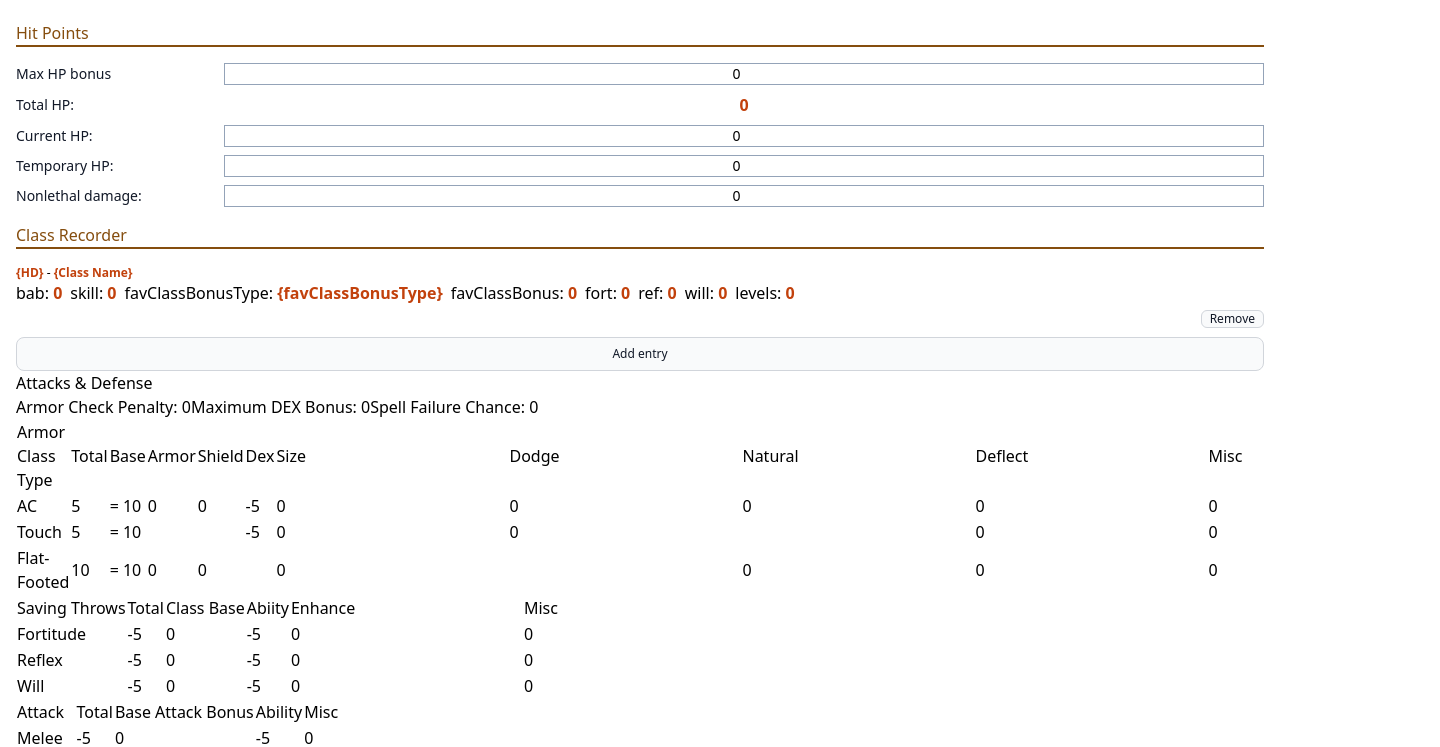
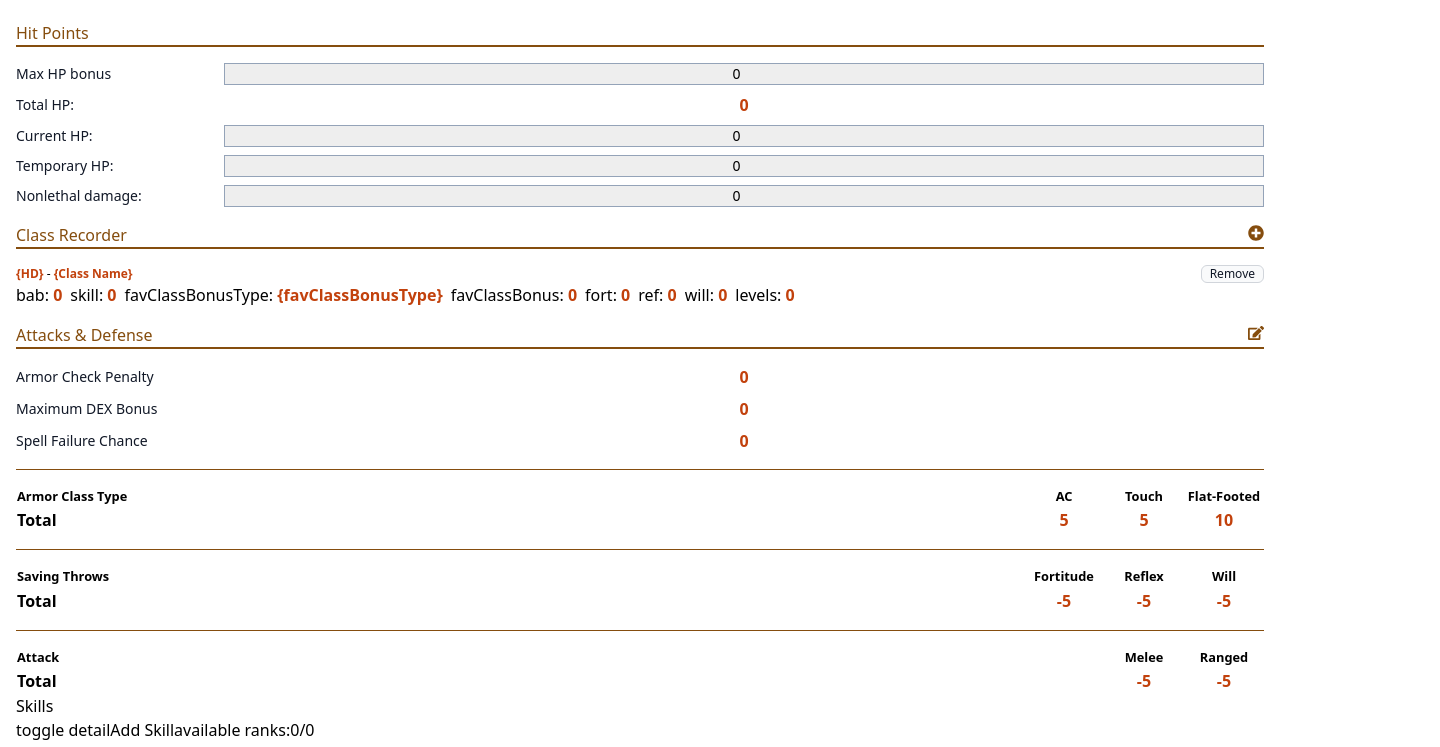
Before and after one commit to DominusAnima/Sheetfinder, a React (Vite) app: page / in a window 1280 px wide. Shown: the part 424-1171 px from the top of the page, 1440 px wide, since content can reach past the window. Built offline with nearby package versions, Linux system fonts and the light colour scheme.

Commit message:
Move stuff around, make Attack and Defense look nice

```diff
--- a/src/Blocks/AbilityScores.tsx
+++ b/src/Blocks/AbilityScores.tsx
@@ -1,6 +1,6 @@
 import cx from "classnames";
 import React, { useState } from "react";
-import FlatButton from "../Components/FlatButton";
+import EditButton from "../Components/EditButton";
 import InlineInput from "../Components/InlineInput";
 import SectionTitle from "../Components/SectionTitle";
 import { Abilities, AbilityBlock } from "../charSheet";
@@ -43,10 +43,8 @@ export function AbilityScores({ state }: { state: AbilityBlock }) {
 
   return (
     <div className="mt-4">
-      <SectionTitle title="Ability scores">
-        <FlatButton onClick={() => setShowDetails((v) => !v)}>
-          {showDetails ? "Hide details" : "Show details"}
-        </FlatButton>
+      <SectionTitle title="Ability Scores">
+        <EditButton editing={showDetails} onClick={() => setShowDetails((v) => !v)} />
       </SectionTitle>
 
       <table className="w-full mt-4 table table--striped">
@@ -54,8 +52,8 @@ export function AbilityScores({ state }: { state: AbilityBlock }) {
           <thead>
             <tr>
               <th />
-              <th>Total</th>
-              <th>Mod</th>
+              <th className="w-20">Total</th>
+              <th className="w-20">Mod</th>
             </tr>
           </thead>
         )}
--- a/src/Blocks/Bio.tsx
+++ b/src/Blocks/Bio.tsx
@@ -1,4 +1,5 @@
 import React, { InputHTMLAttributes, useState } from "react";
+import EditButton from "../Components/EditButton";
 import Field from "../Components/Field";
 import Input from "../Components/Input";
 import SectionTitle from "../Components/SectionTitle";
@@ -6,7 +7,6 @@ import Select from "../Components/Select";
 import Textarea from "../Components/Textarea";
 import { Alignment, BioBlock, CharacterSize } from "../charSheet";
 import { useFormDispatch } from "../lib/useFormDispatch";
-import EditButton from "../Components/EditButton";
 
 const LABELS: { [K in keyof BioBlock]: string } = {
   age: "Age",
@@ -151,7 +151,7 @@ const Bio: React.FC<Props> = ({ state }) => {
 
   return (
     <div>
-      <SectionTitle title="Character info">
+      <SectionTitle title="Character Info">
         <EditButton editing={editing} onClick={() => setEditing((v) => !v)} />
       </SectionTitle>
       {editing ? <BioForm state={state} /> : <BioSummary state={state} />}
--- a/src/Blocks/ClassRecorder.tsx
+++ b/src/Blocks/ClassRecorder.tsx
@@ -1,9 +1,11 @@
 import React from "react";
+import { FaPlusCircle } from "react-icons/fa";
+import Button from "../Components/Button";
+import FlatButton from "../Components/FlatButton";
+import ModalInput from "../Components/ModalInput";
 import SectionTitle from "../Components/SectionTitle";
 import { ClassRecordBlock } from "../charSheet";
 import { useFormDispatch } from "../lib/useFormDispatch";
-import ModalInput from "../Components/ModalInput";
-import Button from "../Components/Button";
 
 const fields = ["bab", "skill", "favClassBonusType", "favClassBonus", "fort", "ref", "will", "levels"] as const;
 
@@ -32,13 +34,29 @@ export function ClassRecorder({ state }: { state: ClassRecordBlock }) {
 
   return (
     <div className="mt-4">
-      <SectionTitle title="Class Recorder" />
+      <SectionTitle title="Class Recorder">
+        <FlatButton onClick={() => dispatch({ type: "addClassEntry" })}>
+          <FaPlusCircle />
+        </FlatButton>
+      </SectionTitle>
       {state.entries.map((entry, i) => (
         <React.Fragment key={i}>
-          <div className="text-xs mt-4">
-            <ModalInput value={entry.hitDie} placeholder="{HD}" onChange={(v) => handleChange(i, "hitDie", v)} />
-            {" - "}
-            <ModalInput value={entry.name} placeholder="{Class Name}" onChange={(v) => handleChange(i, "name", v)} />
+          <div className="mt-4 flex items-center justify-between">
+            <div className="text-xs">
+              <ModalInput value={entry.hitDie} placeholder="{HD}" onChange={(v) => handleChange(i, "hitDie", v)} />
+              {" - "}
+              <ModalInput value={entry.name} placeholder="{Class Name}" onChange={(v) => handleChange(i, "name", v)} />
+            </div>
+            <Button
+              size="small"
+              onClick={() => {
+                if (confirm("Are you sure?")) {
+                  dispatch({ type: "removeClassEntry", payload: { index: i } });
+                }
+              }}
+            >
+              Remove
+            </Button>
           </div>
           <div className="flex flex-wrap gap-x-2">
             {fields.map((field) => (
@@ -53,23 +71,8 @@ export function ClassRecorder({ state }: { state: ClassRecordBlock }) {
               </div>
             ))}
           </div>
-          <div className="text-right">
-            <Button
-              size="small"
-              onClick={() => {
-                if (confirm("Are you sure?")) {
-                  dispatch({ type: "removeClassEntry", payload: { index: i } });
-                }
-              }}
-            >
-              Remove
-            </Button>
-          </div>
         </React.Fragment>
       ))}
-      <Button className="mt-2" block onClick={() => dispatch({ type: "addClassEntry" })}>
-        Add entry
-      </Button>
     </div>
   );
 }
--- a/src/Blocks/Combat.tsx
+++ b/src/Blocks/Combat.tsx
@@ -1,7 +1,13 @@
+import { useState } from "react";
+import EditButton from "../Components/EditButton";
+import Field from "../Components/Field";
+import InlineInput from "../Components/InlineInput";
+import SectionTitle from "../Components/SectionTitle";
 import { Blocks } from "../charSheet";
 import { useFormDispatch } from "../lib/useFormDispatch";
 
 export function CombatBlock({ state }: { state: Blocks }) {
+  const [editing, setEditing] = useState(false);
   const dispatch = useFormDispatch();
   function handleACChange(field: "dodge" | "deflect" | "natural" | "size" | "misc", value: string) {
     dispatch({ type: "changeACBonus", payload: { field, value } });
@@ -18,208 +24,277 @@ export function CombatBlock({ state }: { state: Blocks }) {
     });
   }
 
-  function handleSubmit(event: { preventDefault: any }) {
-    event.preventDefault;
-  }
+  return (
+    <div className="mt-4">
+      <SectionTitle title="Attacks & Defense">
+        <EditButton editing={editing} onClick={() => setEditing((v) => !v)} />
+      </SectionTitle>
 
-  return (
-    <div onSubmit={handleSubmit}>
-      <h2>Attacks & Defense</h2>
-      <label>Armor Check Penalty: {state.combat.armorCheckPenalty}</label>
-      <label>Maximum DEX Bonus: {state.combat.acBonuses.maxDex}</label>
-      <label>Spell Failure Chance: {state.combat.spellFail}</label>
-      <table>
+      <div className="space-y-2 mt-4">
+        <Field label="Armor Check Penalty" horizontal>
+          <p className="flex-1 text-center value">{state.combat.armorCheckPenalty}</p>
+        </Field>
+        <Field label="Maximum DEX Bonus" horizontal>
+          <p className="flex-1 text-center value">{state.combat.acBonuses.maxDex}</p>
+        </Field>
+        <Field label="Spell Failure Chance" horizontal>
+          <p className="flex-1 text-center value">{state.combat.spellFail}</p>
+        </Field>
+      </div>
+
+      <hr className="my-4" />
+
+      {/* It would be better to change the AC objects into something similar to saves and then put them in an array, so they can be more efficient to work with */}
+      <table className="table table--striped w-full mt-4">
         <thead>
           <tr>
-            <td>Armor Class Type</td>
-            <td>Total</td>
-            <td>Base</td>
-            <td>Armor</td>
-            <td>Shield</td>
-            <td>Dex</td>
-            <td>Size</td>
-            <td>Dodge</td>
-            <td>Natural</td>
-            <td>Deflect</td>
-            <td>Misc</td>
+            <th className="whitespace-nowrap">Armor Class Type</th>
+            <th className="whitespace-nowrap w-20">AC</th>
+            <th className="whitespace-nowrap w-20">Touch</th>
+            <th className="whitespace-nowrap w-20">Flat-Footed</th>
           </tr>
         </thead>
+        {editing && (
           <tbody>
             <tr>
-            {/* It would be better to change the AC objects into something similar to saves and then put them in an array, so they can be more efficient to work with */}
-            <td>AC</td>
-            <td>{state.combat.ac}</td>
-            <td>= 10</td>
-            <td>{state.combat.acBonuses.armor}</td>
-            <td>{state.combat.acBonuses.shield}</td>
-            <td>{Math.min(state.combat.acBonuses.maxDex, state.abilityBlock.abilities.dex.mod)}</td>
+              <td>Base</td>
+              <td className="text-center font-bold">10</td>
+              <td className="text-center font-bold">10</td>
+              <td className="text-center font-bold">10</td>
+            </tr>
+            <tr>
+              <td>Armor</td>
+              <td className="text-center value">{state.combat.acBonuses.armor}</td>
+              <td className="text-center value">-</td>
+              <td className="text-center value">{state.combat.acBonuses.armor}</td>
+            </tr>
+            <tr>
+              <td>Shield</td>
+              <td className="text-center value">{state.combat.acBonuses.shield}</td>
+              <td className="text-center value">-</td>
+              <td className="text-center value">{state.combat.acBonuses.shield}</td>
+            </tr>
+            <tr>
+              <td>Dex</td>
+              <td className="text-center value">
+                {Math.min(state.combat.acBonuses.maxDex, state.abilityBlock.abilities.dex.mod)}
+              </td>
+              <td className="text-center value">
+                {Math.min(state.combat.acBonuses.maxDex, state.abilityBlock.abilities.dex.mod)}
+              </td>
+              <td className="text-center value">-</td>
+            </tr>
+            <tr>
+              <td>Size</td>
+              <td colSpan={3}>
+                <InlineInput
+                  type="number"
+                  value={state.combat.acBonuses.size}
+                  onChange={(e) => handleACChange("size", e.target.value)}
+                />
+              </td>
+            </tr>
+            <tr>
+              <td>Dodge</td>
               <td>
-              <input value={state.combat.acBonuses.size} onChange={(e) => handleACChange("size", e.target.value)} />
+                <InlineInput
+                  type="number"
+                  value={state.combat.acBonuses.dodge}
+                  onChange={(e) => handleACChange("dodge", e.target.value)}
+                />
               </td>
               <td>
-              <input value={state.combat.acBonuses.dodge} onChange={(e) => handleACChange("dodge", e.target.value)} />
+                <InlineInput
+                  type="number"
+                  value={state.combat.acBonuses.dodge}
+                  onChange={(e) => handleACChange("dodge", e.target.value)}
+                />
               </td>
+              <td></td>
+            </tr>
+            <tr>
+              <td>Natural</td>
               <td>
-              <input
+                <InlineInput
+                  type="number"
                   value={state.combat.acBonuses.natural}
                   onChange={(e) => handleACChange("natural", e.target.value)}
                 />
               </td>
+              <td></td>
               <td>
-              <input
+                <InlineInput
+                  type="number"
+                  value={state.combat.acBonuses.natural}
+                  onChange={(e) => handleACChange("natural", e.target.value)}
+                />
+              </td>
+            </tr>
+            <tr>
+              <td>Deflect</td>
+              <td colSpan={3}>
+                <InlineInput
+                  type="number"
                   value={state.combat.acBonuses.deflect}
                   onChange={(e) => handleACChange("deflect", e.target.value)}
                 />
               </td>
+            </tr>
+            <tr>
+              <td>Misc</td>
+              <td colSpan={3}>
+                <InlineInput
+                  type="number"
+                  value={state.combat.acBonuses.misc}
+                  onChange={(e) => handleACChange("misc", e.target.value)}
+                />
+              </td>
+            </tr>
+          </tbody>
+        )}
+        <tfoot>
+          <tr>
+            <td className="font-bold">Total</td>
+            <td className="text-center value">{state.combat.ac}</td>
+            <td className="text-center value">{state.combat.touchAC}</td>
+            <td className="text-center value">{state.combat.flatFooted}</td>
+          </tr>
+        </tfoot>
+      </table>
+
+      <hr className="my-4" />
+
+      <table className="table table--striped w-full">
+        <thead>
+          <tr>
+            <th className="whitespace-nowrap">Saving Throws</th>
+            <th className="whitespace-nowrap w-20">Fortitude</th>
+            <th className="whitespace-nowrap w-20">Reflex</th>
+            <th className="whitespace-nowrap w-20">Will</th>
+          </tr>
+        </thead>
+        {editing && (
+          <tbody>
+            <tr>
+              <td>Class Base</td>
+              <td className="text-center value">{state.classRecorder.totals.fort}</td>
+              <td className="text-center value">{state.classRecorder.totals.ref}</td>
+              <td className="text-center value">{state.classRecorder.totals.will}</td>
+            </tr>
+            <tr>
+              <td>Ability</td>
+              <td className="text-center value">{state.abilityBlock.abilities[state.combat.fort.ability].mod}</td>
+              <td className="text-center value">{state.abilityBlock.abilities[state.combat.ref.ability].mod}</td>
+              <td className="text-center value">{state.abilityBlock.abilities[state.combat.will.ability].mod}</td>
+            </tr>
+            <tr>
+              <td>Enhance</td>
               <td>
-              <input value={state.combat.acBonuses.misc} onChange={(e) => handleACChange("misc", e.target.value)} />
+                <InlineInput
+                  type="number"
+                  value={state.combat.fort.enh}
+                  onChange={(e) => handleSaveChange("fort", "enh", e.target.value)}
+                />
+              </td>
+              <td>
+                <InlineInput
+                  type="number"
+                  value={state.combat.ref.enh}
+                  onChange={(e) => handleSaveChange("ref", "enh", e.target.value)}
+                />
+              </td>
+              <td>
+                <InlineInput
+                  type="number"
+                  value={state.combat.will.enh}
+                  onChange={(e) => handleSaveChange("will", "enh", e.target.value)}
+                />
               </td>
             </tr>
             <tr>
-            <td>Touch</td>
-            <td>{state.combat.touchAC}</td>
-            <td>= 10</td>
-            <td></td>
-            <td></td>
-            <td>{Math.min(state.combat.acBonuses.maxDex, state.abilityBlock.abilities.dex.mod)}</td>
+              <td>Misc</td>
               <td>
-              <input value={state.combat.acBonuses.size} onChange={(e) => handleACChange("size", e.target.value)} />
-            </td>
-            <td>
-              <input value={state.combat.acBonuses.dodge} onChange={(e) => handleACChange("dodge", e.target.value)} />
-            </td>
-            <td></td>
-            <td>
-              <input
-                value={state.combat.acBonuses.deflect}
-                onChange={(e) => handleACChange("deflect", e.target.value)}
-              />
-            </td>
-            <td>
-              <input value={state.combat.acBonuses.misc} onChange={(e) => handleACChange("misc", e.target.value)} />
-            </td>
-          </tr>
-          <tr>
-            <td>Flat-Footed</td>
-            <td>{state.combat.flatFooted}</td>
-            <td>= 10</td>
-            <td>{state.combat.acBonuses.armor}</td>
-            <td>{state.combat.acBonuses.shield}</td>
-            <td></td>
-            <td>
-              <input value={state.combat.acBonuses.size} onChange={(e) => handleACChange("size", e.target.value)} />
-            </td>
-            <td></td>
-            <td>
-              <input
-                value={state.combat.acBonuses.natural}
-                onChange={(e) => handleACChange("natural", e.target.value)}
-              />
-            </td>
-            <td>
-              <input
-                value={state.combat.acBonuses.deflect}
-                onChange={(e) => handleACChange("deflect", e.target.value)}
-              />
-            </td>
-            <td>
-              <input value={state.combat.acBonuses.misc} onChange={(e) => handleACChange("misc", e.target.value)} />
-            </td>
-          </tr>
-        </tbody>
-      </table>
-      <table>
-        <thead>
-          <tr>
-            <td>Saving Throws</td>
-            <td>Total</td>
-            <td>Class Base</td>
-            <td>Abiity</td>
-            <td>Enhance</td>
-            <td>Misc</td>
-          </tr>
-        </thead>
-        <tbody>
-          <tr>
-            <td>Fortitude</td>
-            <td>{state.combat.fort.total}</td>
-            <td>{state.classRecorder.totals.fort}</td>
-            <td>{state.abilityBlock.abilities[state.combat.fort.ability].mod}</td>
-            <td>
-              <input value={state.combat.fort.enh} onChange={(e) => handleSaveChange("fort", "enh", e.target.value)} />
-            </td>
-            <td>
-              <input
+                <InlineInput
+                  type="number"
                   value={state.combat.fort.misc}
                   onChange={(e) => handleSaveChange("fort", "misc", e.target.value)}
                 />
               </td>
-          </tr>
-          <tr>
-            <td>Reflex</td>
-            <td>{state.combat.ref.total}</td>
-            <td>{state.classRecorder.totals.ref}</td>
-            <td>{state.abilityBlock.abilities[state.combat.ref.ability].mod}</td>
               <td>
-              <input value={state.combat.ref.enh} onChange={(e) => handleSaveChange("ref", "enh", e.target.value)} />
+                <InlineInput
+                  type="number"
+                  value={state.combat.ref.misc}
+                  onChange={(e) => handleSaveChange("ref", "misc", e.target.value)}
+                />
               </td>
               <td>
-              <input value={state.combat.ref.misc} onChange={(e) => handleSaveChange("ref", "misc", e.target.value)} />
-            </td>
-          </tr>
-          <tr>
-            <td>Will</td>
-            <td>{state.combat.will.total}</td>
-            <td>{state.classRecorder.totals.will}</td>
-            <td>{state.abilityBlock.abilities[state.combat.will.ability].mod}</td>
-            <td>
-              <input value={state.combat.will.enh} onChange={(e) => handleSaveChange("will", "enh", e.target.value)} />
-            </td>
-            <td>
-              <input
+                <InlineInput
+                  type="number"
                   value={state.combat.will.misc}
                   onChange={(e) => handleSaveChange("will", "misc", e.target.value)}
                 />
               </td>
             </tr>
           </tbody>
+        )}
+        <tfoot>
+          <tr>
+            <td className="font-bold">Total</td>
+            <td className="text-center value">{state.combat.fort.total}</td>
+            <td className="text-center value">{state.combat.ref.total}</td>
+            <td className="text-center value">{state.combat.will.total}</td>
+          </tr>
+        </tfoot>
       </table>
-      <table>
+
+      <hr className="my-4" />
+
+      <table className="table table--striped w-full">
         <thead>
           <tr>
-            <td>Attack</td>
-            <td>Total</td>
-            <td>Base Attack Bonus</td>
-            <td>Ability</td>
-            <td>Misc</td>
+            <th className="whitespace-nowrap">Attack</th>
+            <th className="whitespace-nowrap w-20">Melee</th>
+            <th className="whitespace-nowrap w-20">Ranged</th>
           </tr>
         </thead>
+        {editing && (
           <tbody>
             <tr>
-            <td>Melee</td>
-            <td>{state.combat.melee.total}</td>
-            <td>{state.classRecorder.totals.bab}</td>
-            <td>{state.abilityBlock.abilities[state.combat.melee.ability].mod}</td>
+              <td>Base Attack Bonus</td>
+              <td className="text-center value">{state.classRecorder.totals.bab}</td>
+              <td className="text-center value">{state.classRecorder.totals.bab}</td>
+            </tr>
+            <tr>
+              <td>Ability</td>
+              <td className="text-center value">{state.abilityBlock.abilities[state.combat.melee.ability].mod}</td>
+              <td className="text-center value">{state.abilityBlock.abilities[state.combat.ranged.ability].mod}</td>
+            </tr>
+            <tr>
+              <td>Misc</td>
               <td>
-              <input
+                <InlineInput
+                  type="number"
                   value={state.combat.melee.misc}
                   onChange={(e) => handleAttackChange("melee", "misc", e.target.value)}
                 />
               </td>
-          </tr>
-          <tr>
-            <td>Ranged</td>
-            <td>{state.combat.ranged.total}</td>
-            <td>{state.classRecorder.totals.bab}</td>
-            <td>{state.abilityBlock.abilities[state.combat.ranged.ability].mod}</td>
               <td>
-              <input
+                <InlineInput
+                  type="number"
                   value={state.combat.ranged.misc}
                   onChange={(e) => handleAttackChange("ranged", "misc", e.target.value)}
                 />
               </td>
             </tr>
           </tbody>
+        )}
+        <tfoot>
+          <tr>
+            <td className="font-bold">Total</td>
+            <td className="text-center value">{state.combat.melee.total}</td>
+            <td className="text-center value">{state.combat.ranged.total}</td>
+          </tr>
+        </tfoot>
       </table>
     </div>
   );
--- a/src/index.scss
+++ b/src/index.scss
@@ -7,8 +7,19 @@
 
     thead {
       th {
+        text-align: center;
         font-size: 0.8em;
         font-weight: bold;
+
+        &:first-child {
+          text-align: left;
+        }
+      }
+    }
+
+    tbody {
+      th {
+        text-align: left;
       }
     }
 
@@ -26,6 +37,14 @@
     font-weight: bold;
     @apply text-secondary-700;
   }
+
+  input {
+    background-color: #eeeeee;
+  }
+
+  hr {
+    @apply border-primary-800;
+  }
 }
 
 @tailwind utilities;
```
Lines whose indentation alone changed are shown as unchanged.
